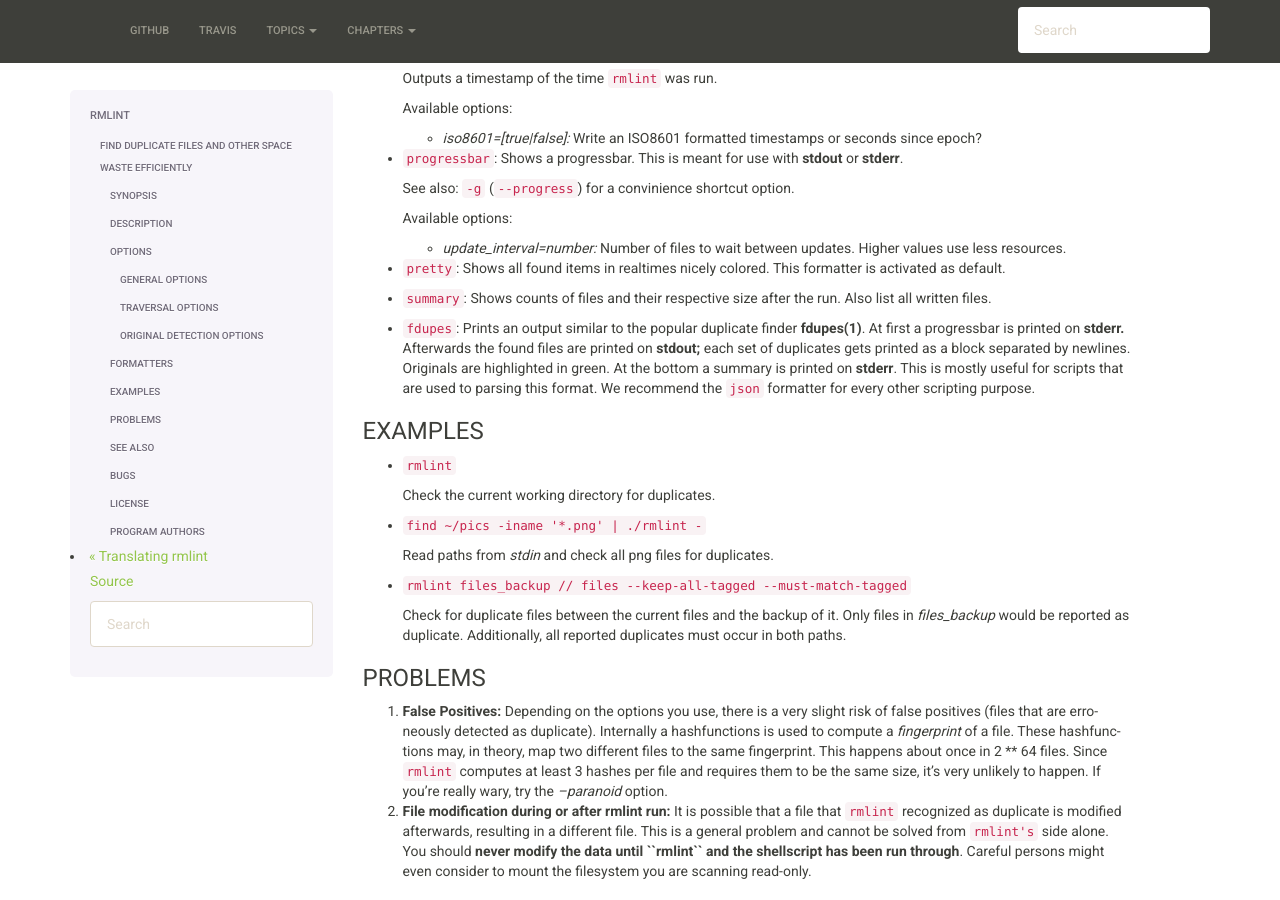
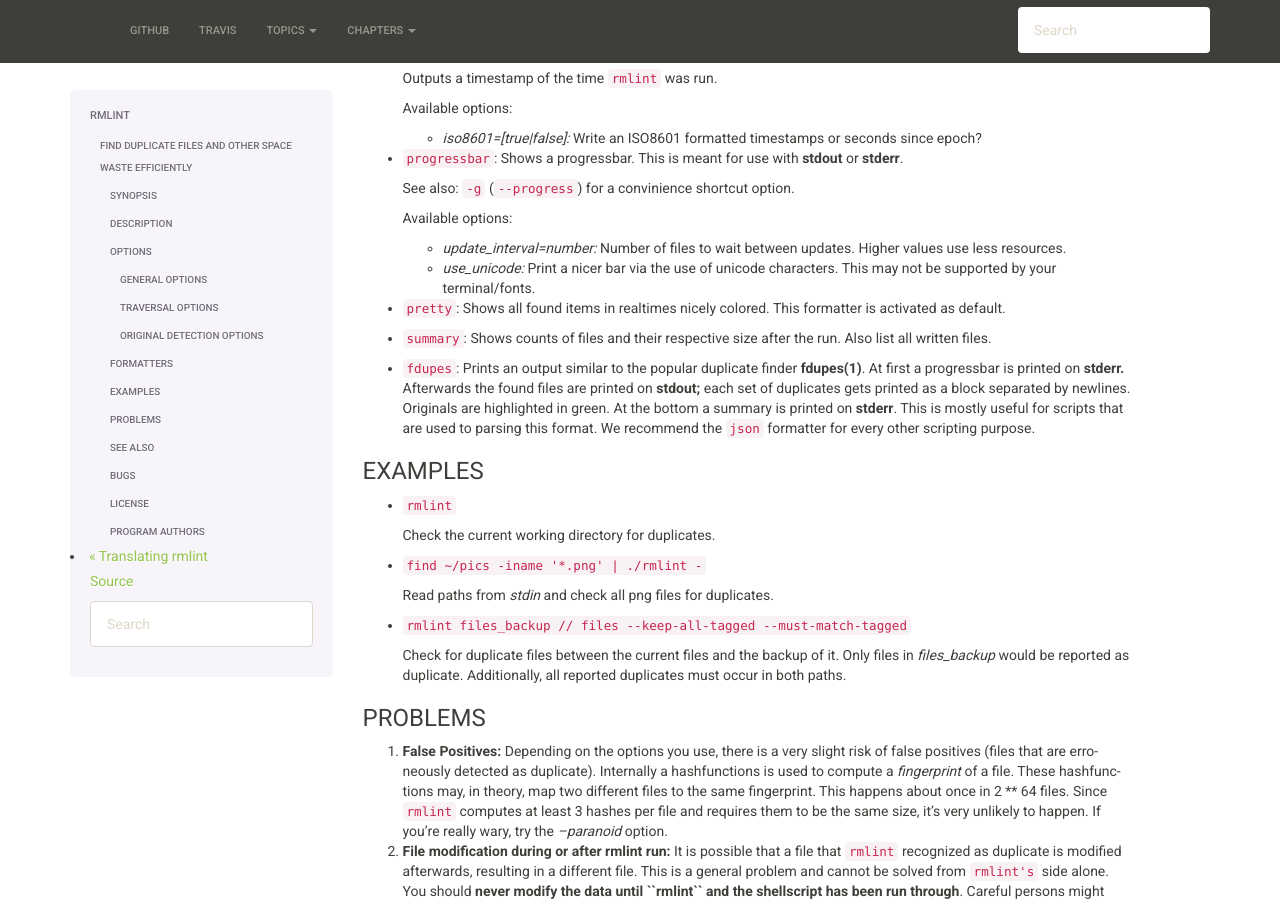
Before and after one commit to sahib/rmlint, a Sphinx documentation site: the page built from docs/rmlint.1.rst, in a window 1280 px wide and 900 px high, scrolled down 4829 px. Built offline with Sphinx 7.4.7, drawn with Linux system fonts in a browser that asks for light colours.

Commit message:
man: document new config value.

```diff
--- a/docs/rmlint.1.rst
+++ b/docs/rmlint.1.rst
@@ -371,6 +371,8 @@ FORMATTERS
 
   * *update_interval=number:* Number of files to wait between updates.
     Higher values use less resources.
+  * *use_unicode:* Print a nicer bar via the use of unicode characters.
+    This may not be supported by your terminal/fonts.
 
 * ``pretty``: Shows all found items in realtimes nicely colored. This formatter
   is activated as default.
```
